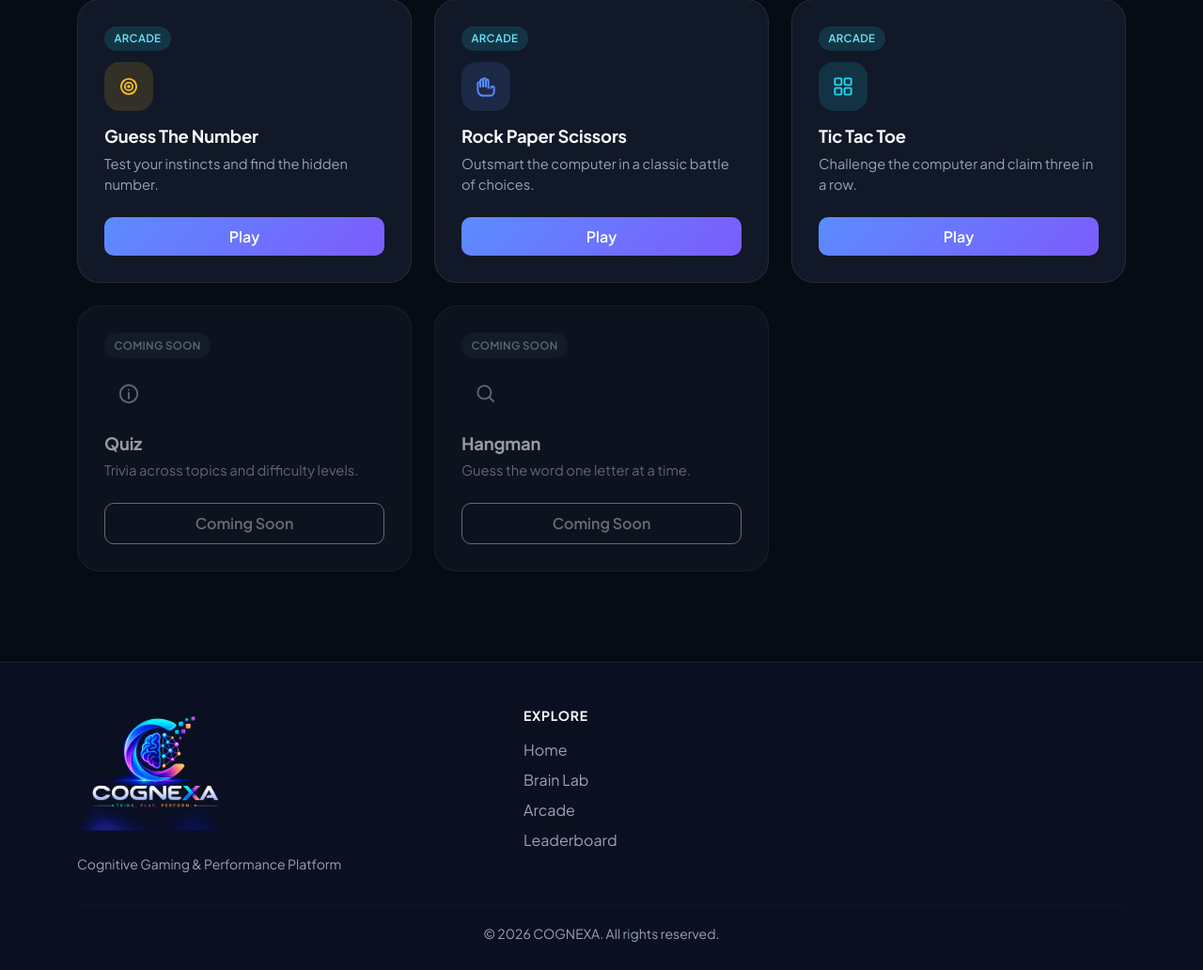
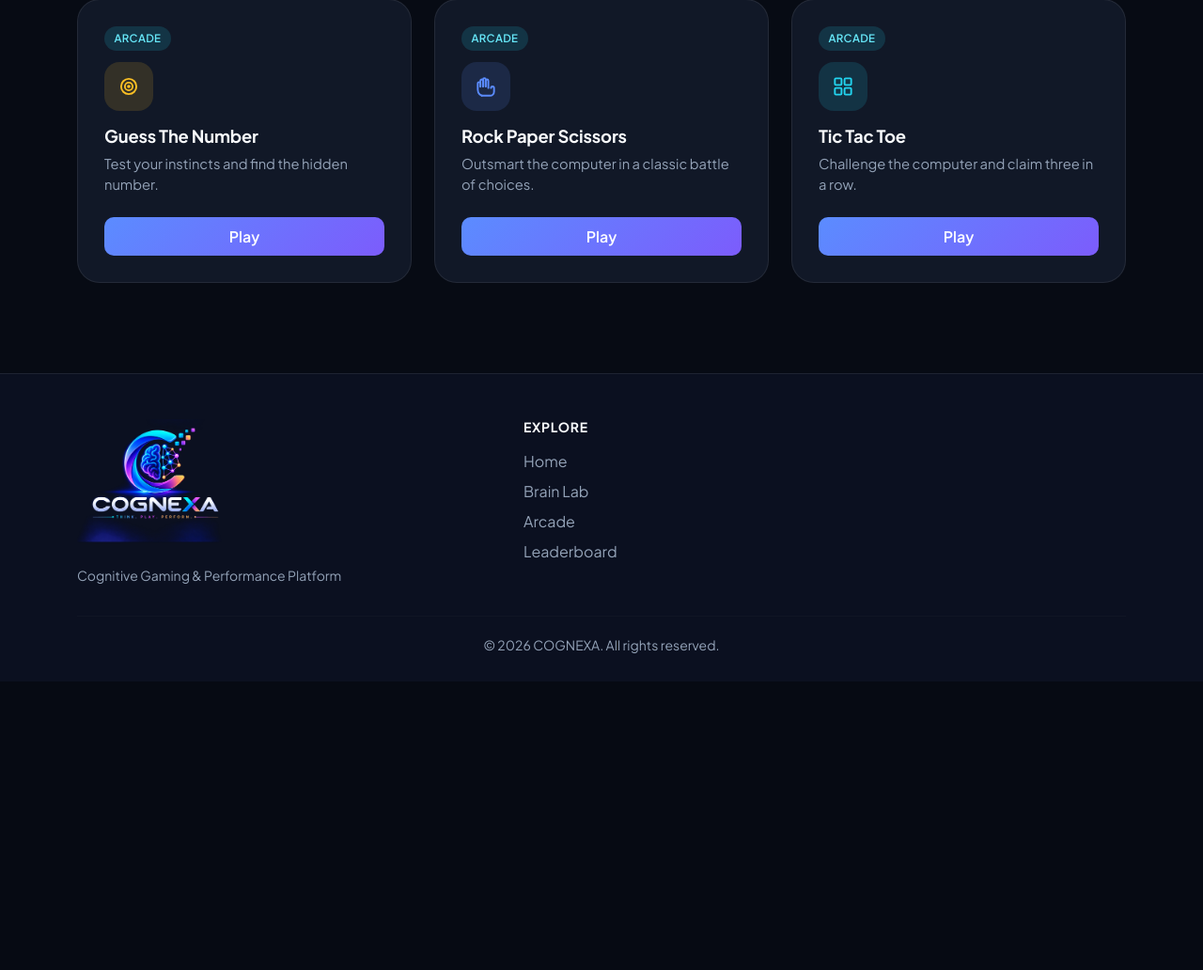
Before and after one commit to M-Bhargavi8/COGNEXA, a Flask app: page /games in a window 1280 px wide. Shown: the part 299-1331 px from the top of the page at 94% size. After the commit the page ends 1024 px from the top, so only its background shows below. Run offline with Flask 3, Linux system fonts and the light colour scheme; the visitor is signed in with stand-in values (Sample User, id 1); data that the repository does not hold is empty; some libraries are stand-ins or nearby versions.

Commit message:
chore: remove the Coming Soon cards for Quiz and Hangman
Both games were never built (their templates were empty and have been
removed), so the disabled cards advertised features that don't exist.
Also drop the now-unused .cx-badge-soon style.

Co-Authored-By: Claude Opus 5.5 <noreply@anthropic.com>

```diff
--- a/gaminghub/static/css/cognexa.css
+++ b/gaminghub/static/css/cognexa.css
@@ -522,11 +522,6 @@ a:hover {
     color: #67e8f9;
 }
 
-.cx-badge-soon {
-    background: rgba(148, 163, 184, .1);
-    color: var(--text-muted);
-}
-
 /* ----------------------------------------------------------- stat tiles */
 
 .cx-stat-tile {
--- a/gaminghub/templates/gameshub.html
+++ b/gaminghub/templates/gameshub.html
@@ -45,26 +45,6 @@
             </a>
         </div>
 
-        <div class="col-md-6 col-lg-4">
-            <div class="cx-game-tile" style="opacity: .6;">
-                <span class="cx-badge cx-badge-soon">Coming Soon</span>
-                <span class="cx-icon-badge cx-game-icon icon--muted">{{ icon('info', 26) }}</span>
-                <h4>Quiz</h4>
-                <p>Trivia across topics and difficulty levels.</p>
-                <button class="btn btn-cx-outline mt-2" disabled>Coming Soon</button>
-            </div>
-        </div>
-
-        <div class="col-md-6 col-lg-4">
-            <div class="cx-game-tile" style="opacity: .6;">
-                <span class="cx-badge cx-badge-soon">Coming Soon</span>
-                <span class="cx-icon-badge cx-game-icon icon--muted">{{ icon('search', 26) }}</span>
-                <h4>Hangman</h4>
-                <p>Guess the word one letter at a time.</p>
-                <button class="btn btn-cx-outline mt-2" disabled>Coming Soon</button>
-            </div>
-        </div>
-
     </div>
 
 </div>
```
